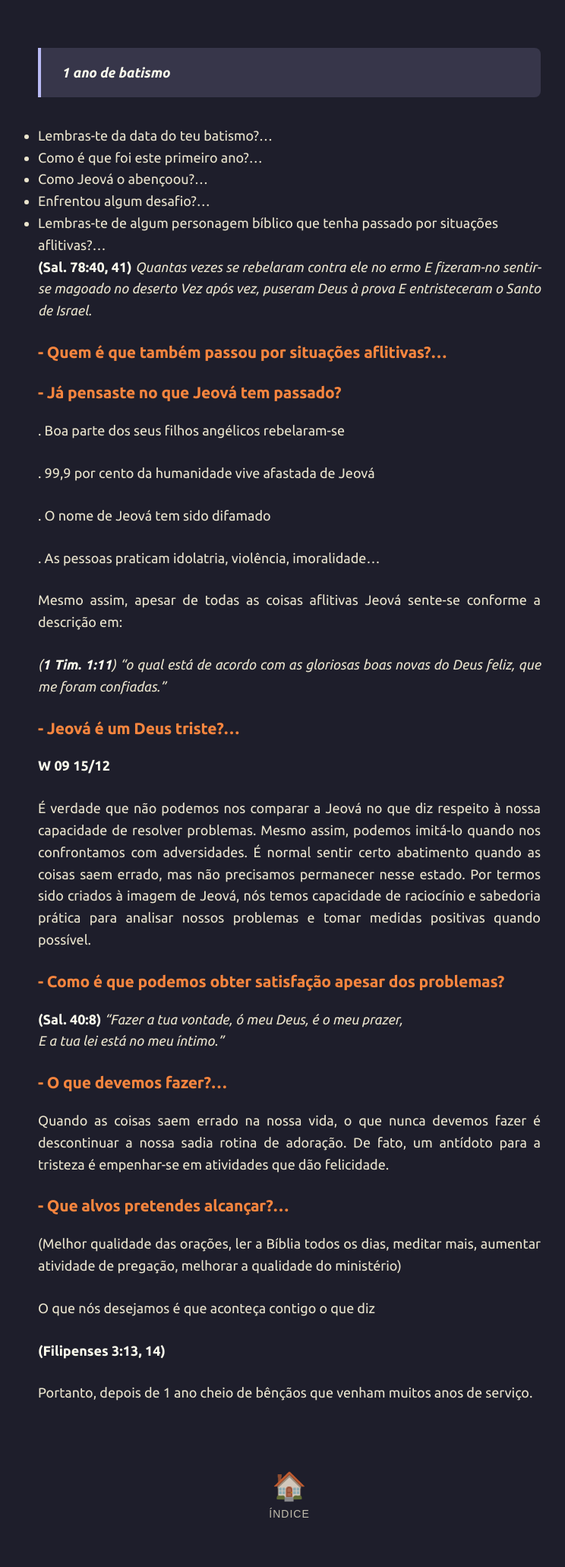
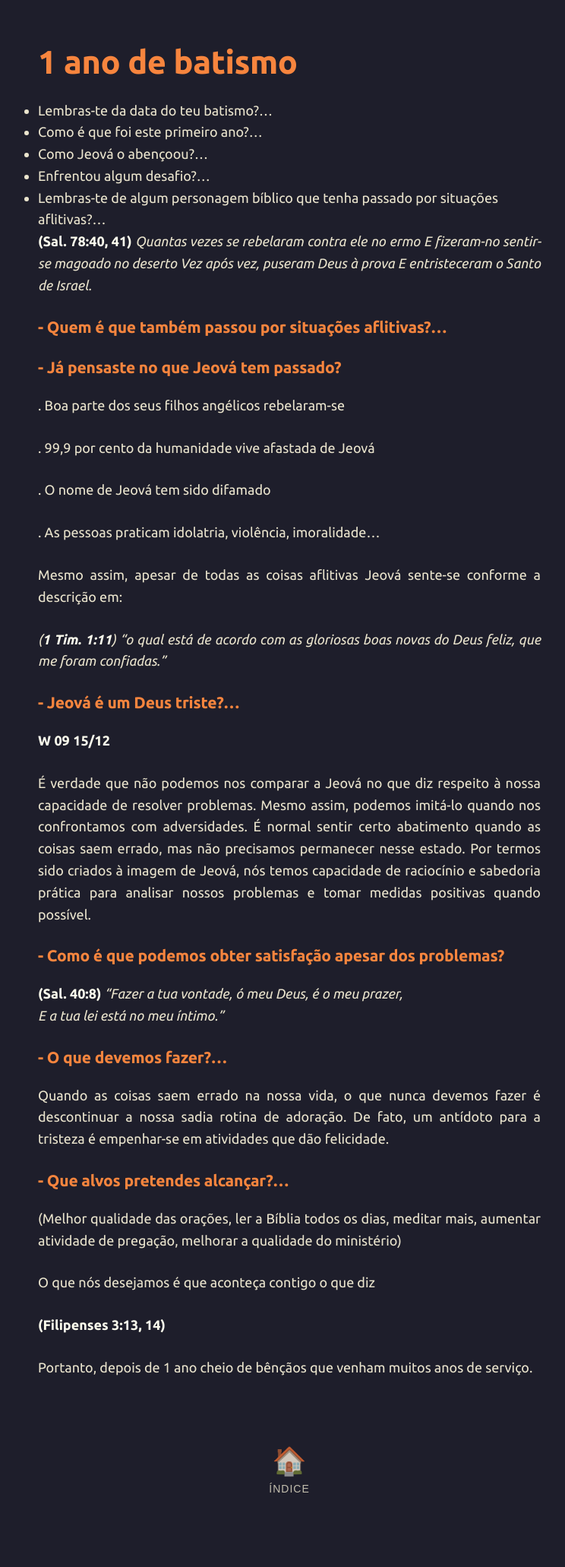
Before and after one commit to joaquim-capitao/jw, a Jekyll site: the page built from pastoreio/esbocos/1-ano-de-batismo.md, in a window 1280 px wide. Shown: the whole page at 76% size, without its empty margins (259-1003 px from the left). Built offline with Jekyll 4.4.1, drawn with Linux system fonts in a browser that asks for light colours; our own code applies the rules of GitHub Pages for plain Markdown files; after the commit the page ends 2028 px from its top, so only the background shows below that.

Commit message:
Change header format for baptism year document

```diff
--- a/pastoreio/esbocos/1-ano-de-batismo.md
+++ b/pastoreio/esbocos/1-ano-de-batismo.md
@@ -1,4 +1,4 @@
-> **1 ano de batismo**
+# 1 ano de batismo
 
 - Lembras-te da data do teu batismo?...
 - Como é que foi este primeiro ano?...
```
